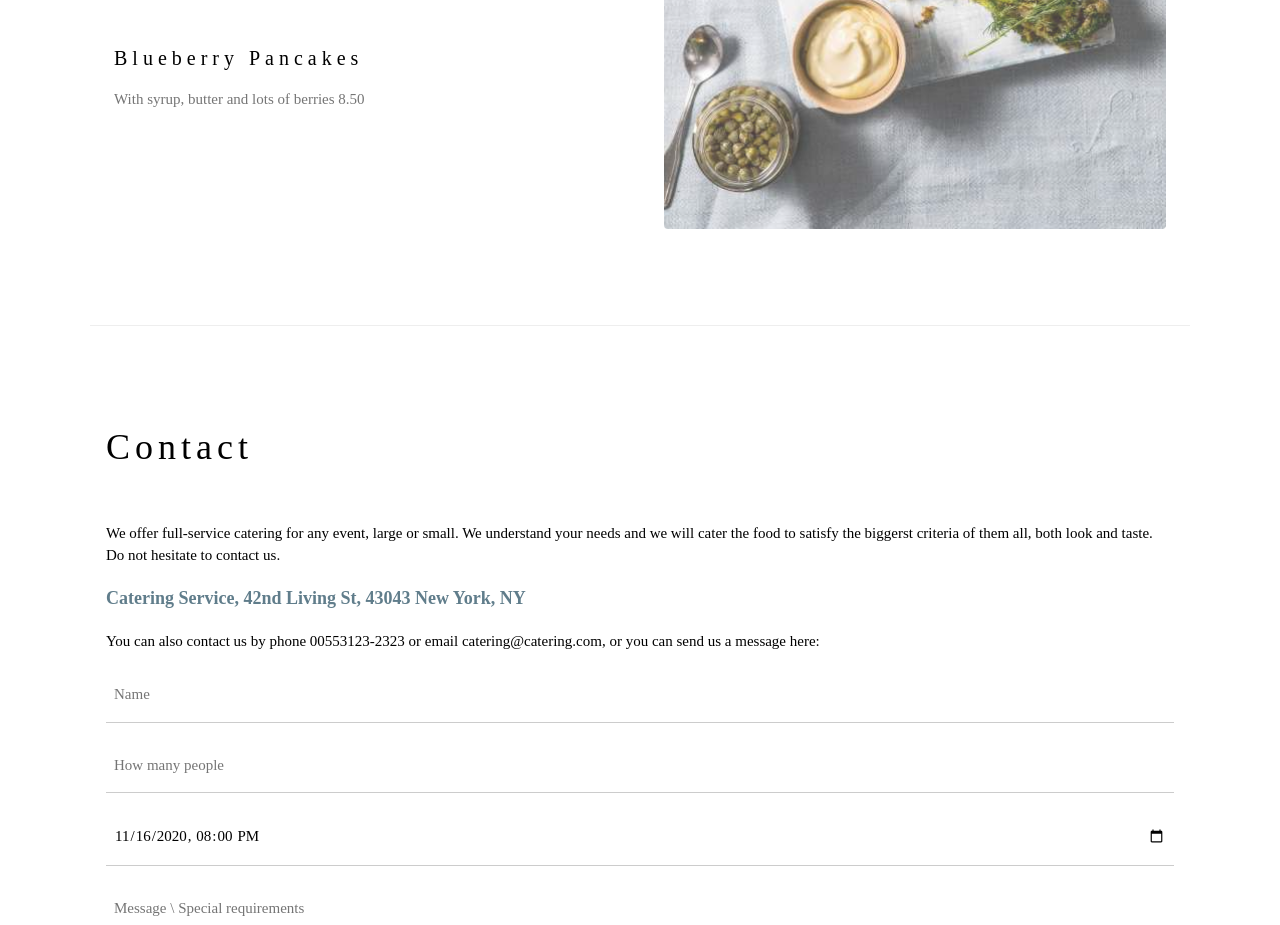
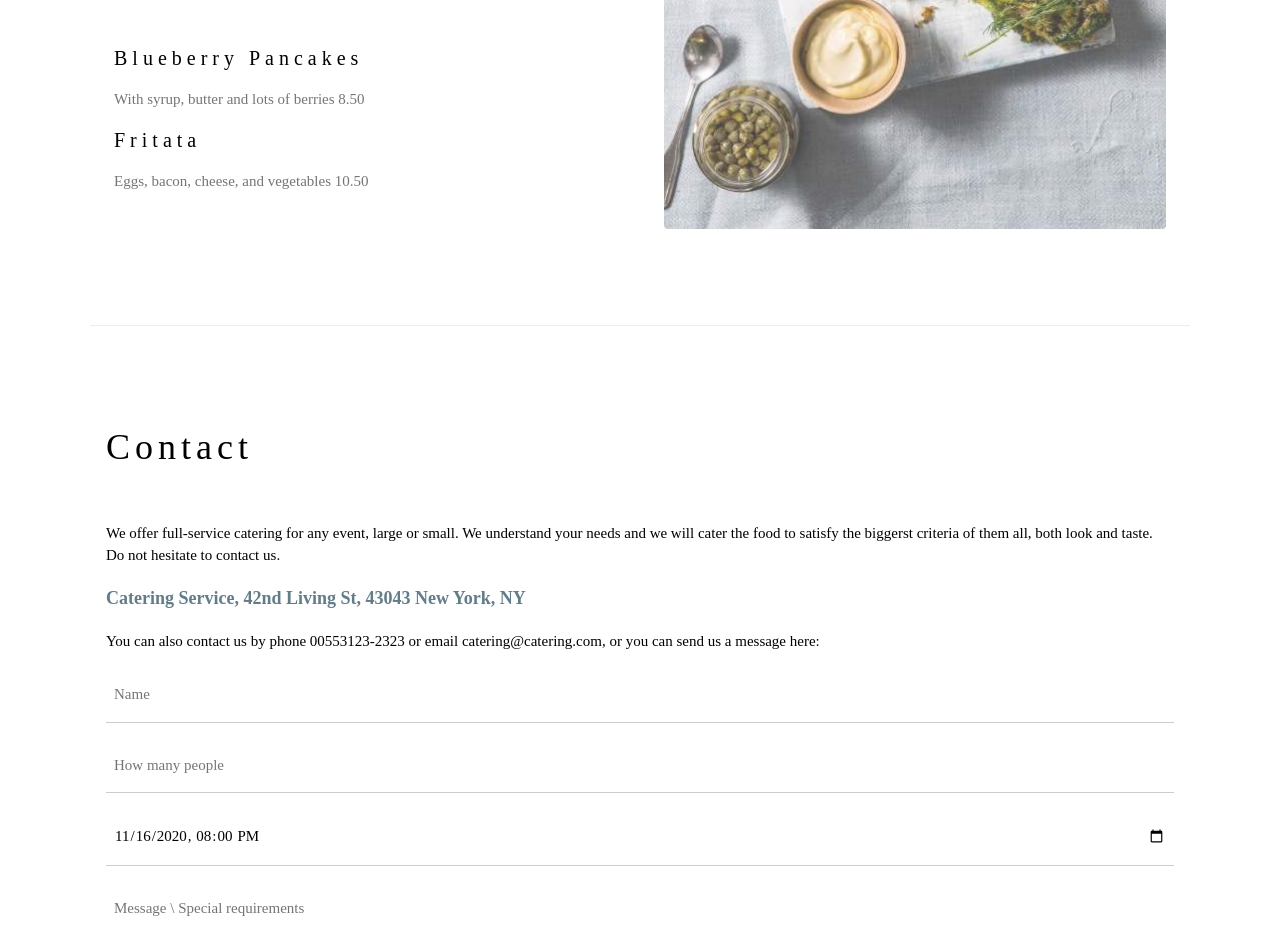
Before and after one commit to Wallaceoll/mywebsite, a plain HTML site: page index.html in a window 1280 px wide. Shown: the part 2060-2985 px from the top of the page. Drawn offline with nearby package versions, Linux system fonts and the light colour scheme.

Commit message:
Adicionando o item Fritata ao menu

```diff
--- a/index.html
+++ b/index.html
@@ -74,6 +74,9 @@ h1, h2, h3, h4, h5, h6 {
 
       <h4>Blueberry Pancakes</h4>
       <p class="w3-text-grey">With syrup, butter and lots of berries 8.50</p>
+
+      <h4>Fritata</h4>
+      <p class="w3-text-grey">Eggs, bacon, cheese, and vegetables 10.50</p>
     </div>
 
     <div class="w3-col l6 w3-padding-large">
```
